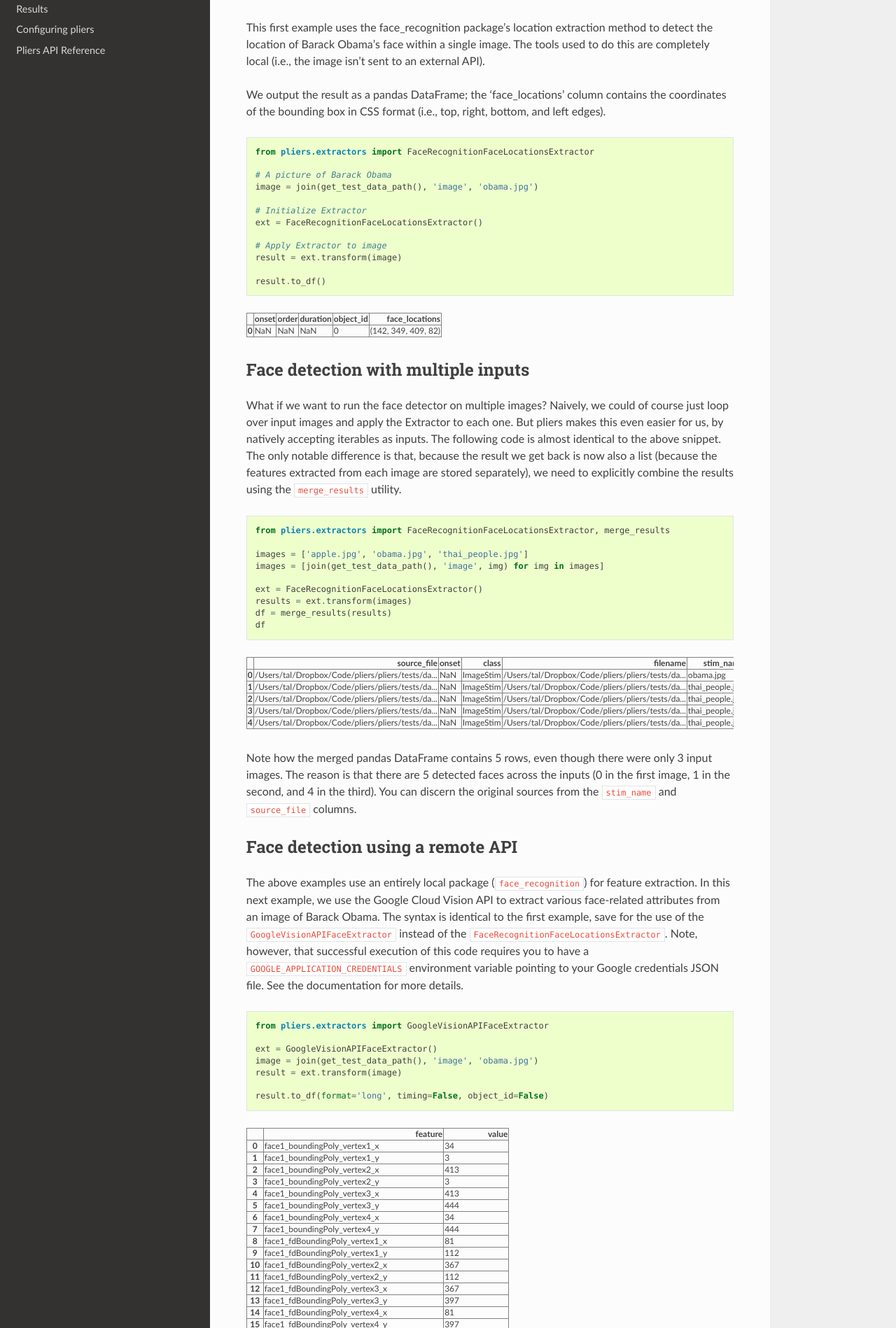
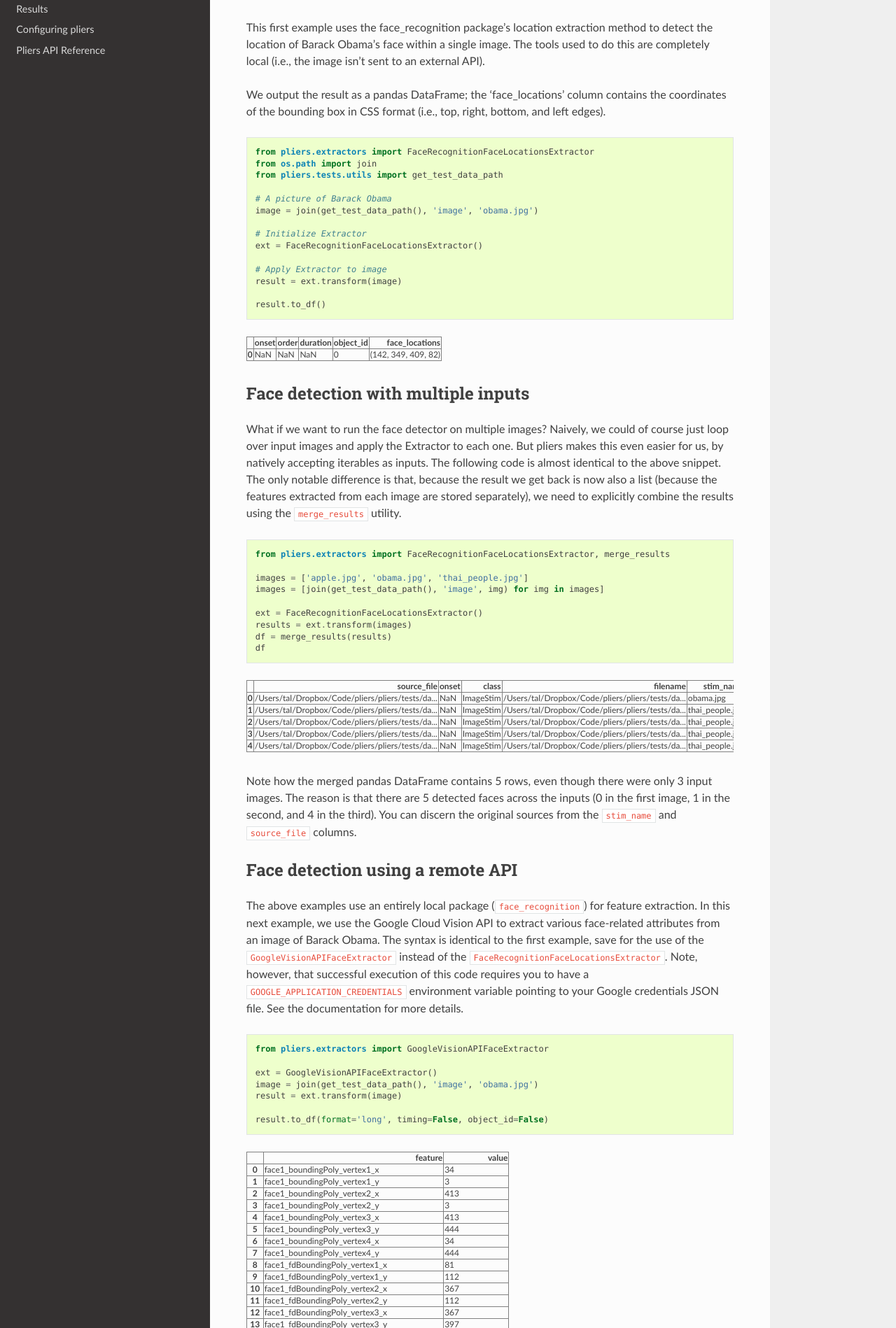
Before and after one commit to PsychoinformaticsLab/pliers, a Sphinx documentation site: the page built from docs/quickstart.rst, in a window 1280 px wide. Shown: the part 356-2254 px from the top of the page at 70% size. Built offline with Sphinx 7.4.7 and the Read the Docs theme 2.0.0, drawn with Linux system fonts in a browser that asks for light colours; some of the changed text lies outside the part shown.

Commit message:
Add os.path and pliers.tests.utils imports

```diff
--- a/docs/quickstart.rst
+++ b/docs/quickstart.rst
@@ -17,6 +17,8 @@ We output the result as a pandas DataFrame; the 'face_locations' column contains
 ::
 
 	from pliers.extractors import FaceRecognitionFaceLocationsExtractor
+	from os.path import join
+	from pliers.tests.utils import get_test_data_path
 
 	# A picture of Barack Obama
 	image = join(get_test_data_path(), 'image', 'obama.jpg')
```
